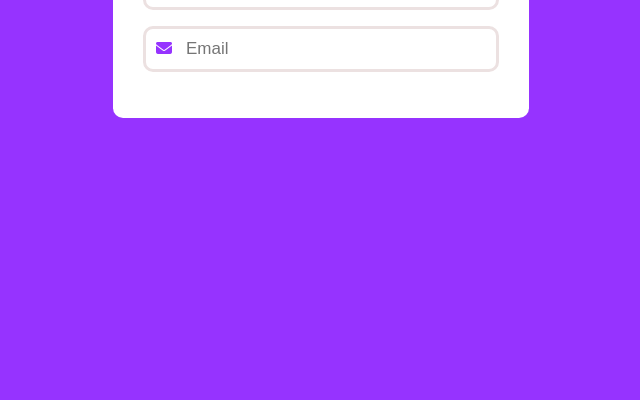
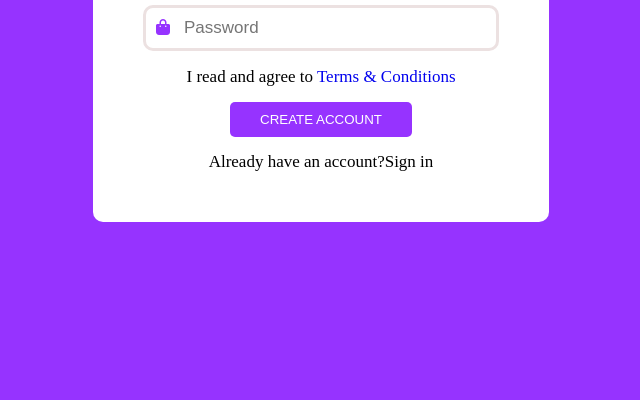
Before and after one commit to oluwafemy/Form2, a plain HTML site: page index.html in a window 1280 px wide. Shown: the part 400-800 px from the top of the page, without its empty margins (319-959 px from the left). Drawn offline with Linux system fonts and the light colour scheme.

Commit message:
added html

```diff
--- a/index.css
+++ b/index.css
@@ -5,7 +5,7 @@
 }
 form{
     background-color: white;
-    padding: 30px;
+    padding: 50px;
     border-radius: 10px;
 }
 body{
@@ -37,3 +37,28 @@ h1{
     text-align: center;
     padding-bottom: 15px;
 }
+
+button{
+    background-color: #9633ff;
+    border: none;
+    color: white;
+    padding: 10px 30px;
+    border-radius: 5px;
+    margin-bottom: 15px;
+    margin-top: 15px;
+}
+.containerFour{
+    display: flex;
+    justify-content: center;
+}
+p{
+    text-align: center;
+    font-size: 17px;
+
+}
+a{
+    text-decoration: none;
+}
+span{
+    color: black;
+}
--- a/index.html
+++ b/index.html
@@ -18,6 +18,16 @@
     <div class="containerTwo">
         <i class="fa-solid fa-envelope"></i>
         <input type="text" placeholder="Email">
+        </div>
+        <div class="containerTwo">
+            <i class="fa-solid fa-bag-shopping"></i>
+            <input type="text" placeholder="Password">
+            </div>
+            <p>I read and agree to <a href="#">Terms & Conditions</a></p>
+            <div class="containerFour">
+            <button type="submit">CREATE ACCOUNT</button>
+        </div>
+        <p>Already have an account?<a href="#"><span>Sign in</span></a></p>
     </form>
     </div>
 </body>
```
